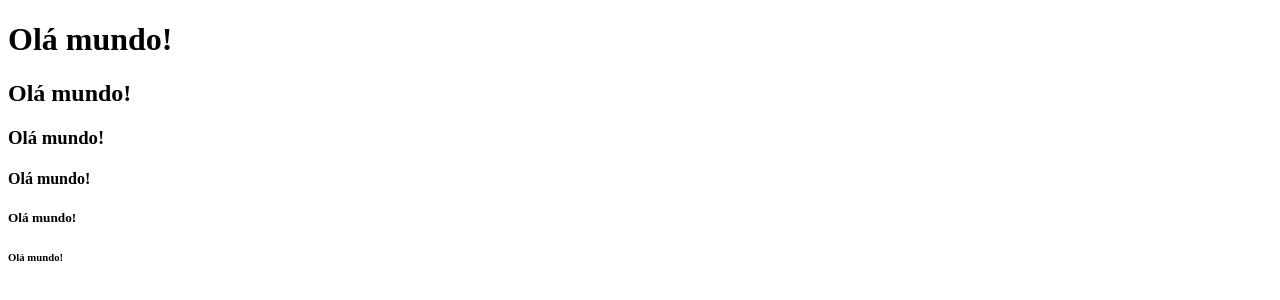
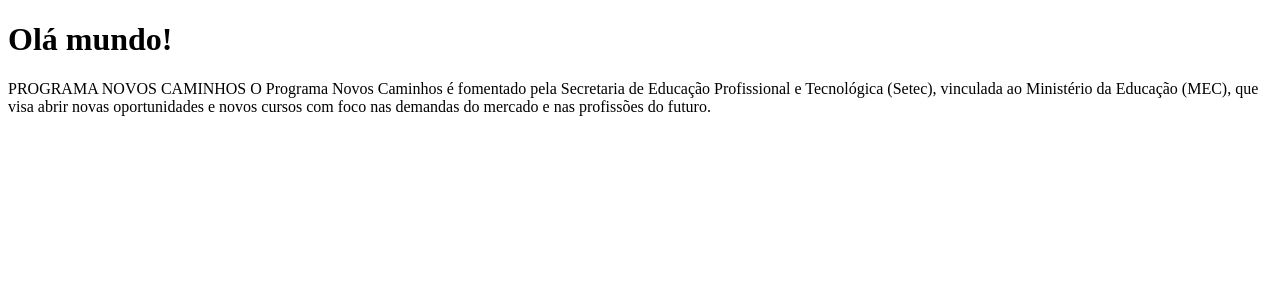
Before and after one commit to Denis-42/Pw, a plain HTML site: page index.html in a window 1280 px wide. Drawn offline with Linux system fonts and the light colour scheme.

Commit message:
adicionei texto ao index.html

```diff
--- a/index.html
+++ b/index.html
@@ -6,11 +6,10 @@
 </head>
 <body>
 <h1>Olá mundo!</h1>
-<h2>Olá mundo!</h2>
-<h3>Olá mundo!</h3>
-<h4>Olá mundo!</h4>
-<h5>Olá mundo!</h5>
-<h6>Olá mundo!</h6>
+
+PROGRAMA NOVOS CAMINHOS
+
+O Programa Novos Caminhos é fomentado pela Secretaria de Educação Profissional e Tecnológica (Setec), vinculada ao Ministério da Educação (MEC), que visa abrir novas oportunidades e novos cursos com foco nas demandas do mercado e nas profissões do futuro.
 
 </body>
 </html>
```
